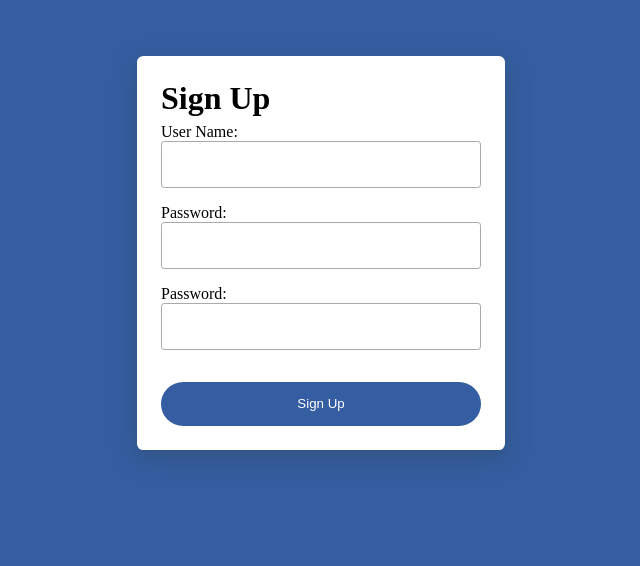
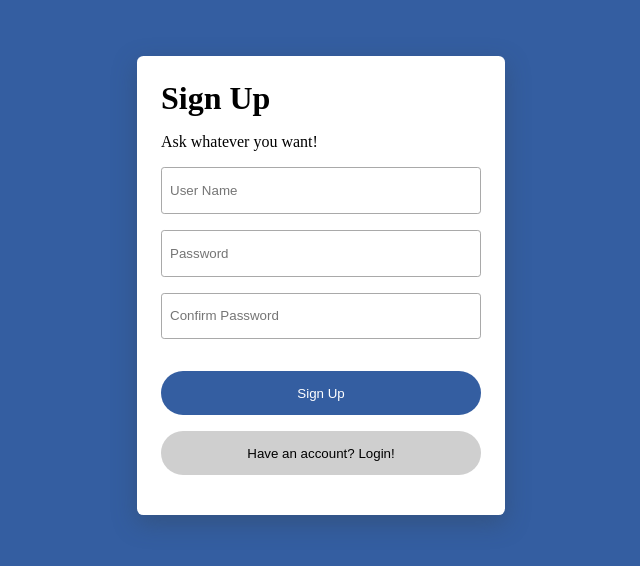
Before and after one commit to YanzhenHuang/CISC3003-Final-Project, a PHP site: page /signup.php in a window 1280 px wide. Shown: the top 566 px of the page, without its empty margins (319-959 px from the left). Run offline with PHP 8.4, Linux system fonts and the light colour scheme.

Commit message:
[login.php, signup,php, syles.css] <Add> Add page directions.

```diff
--- a/public/css/styles.css
+++ b/public/css/styles.css
@@ -1,5 +1,9 @@
 :root {
     --theme-color: #345ea1;
+    --theme-color-transparent: #345ea15f;
+    --light-gray: rgb(207, 207, 207);
+    --heavy-gray: rgb(169, 169, 169);
+    --heavy-gray-transparent: rgba(35, 35, 35, 0.087);
 }
 
 html,
@@ -45,7 +49,7 @@ body {
     max-width: 50rem;
     border-style: solid;
     border-radius: 0.2rem;
-    border-color: rgb(169, 169, 169);
+    border-color: var(--heavy-gray);
     border-width: 0.12rem;
 }
 
@@ -59,10 +63,11 @@ body {
 }
 
 /* Submit Button */
-.submit-btn {
+.btn {
     display: block;
     margin: 0 auto;
     margin-top: 2rem;
+    margin-bottom: 1rem;
     width: 100%;
     padding: 0.9rem;
     border-radius: 3rem;
@@ -70,11 +75,21 @@ body {
     background: var(--theme-color);
     color: white;
     border: none;
-    transition: transform 0.2s ease-in-out;
+    transition: transform 0.3s ease-in-out, box-shadow 0.3s ease-in-out;
 }
 
-.submit-btn:hover {
+.btn.secondary {
+    margin-top: 0;
+    color: black;
+    background: var(--light-gray);
+}
+
+.btn:hover {
     cursor: pointer;
     transform: scale(1.02);
-    box-shadow: #345ea15f 0px 8px 15px;
+    box-shadow: var(--theme-color-transparent) 0px 8px 15px;
 }
+
+.btn.secondary:hover {
+    box-shadow: var(--heavy-gray-transparent) 0px 8px 15px;
+}
--- a/public/signup.php
+++ b/public/signup.php
@@ -12,32 +12,39 @@
 <body>
     <div class="login-signin-panel">
         <h1>Sign Up</h1>
+        <p>Ask whatever you want!</p>
 
         <!-- User Submit Form-->
         <form action="./php/process-signup.php" method="post">
             <!-- User Name -->
             <div class="label-and-text-input">
-                <lable for="u_name">User Name:</lable>
-                <input type="text" id="u_name" name="u_name">
+                <input type="text" id="u_name" name="u_name" placeholder="User Name">
             </div>
 
             <!-- Password -->
             <div class="label-and-text-input">
-                <label for="u_pwd">Password: </label>
-                <input type="text" id="u_pwd" name="u_pwd">
+                <input type="text" id="u_pwd" name="u_pwd" placeholder="Password">
             </div>
 
             <!-- Confirm Password -->
             <div class="label-and-text-input">
-                <label for="u_pwd">Password: </label>
-                <input type="text" id="u_confirm_pwd" name="u_confirm_pwd">
+                <input type="text" id="u_confirm_pwd" placeholder="Confirm Password">
             </div>
 
             <!-- Submit Button -->
-            <input type="submit" value="Sign Up" class="submit-btn"></input>
+            <input type="submit" value="Sign Up" class="btn"></input>
+
         </form>
+        <!-- To Login Page Button -->
+        <button values="Sign Up" class="btn secondary" id="have-acc">Have an account? Login!</button>
     </div>
 
 </body>
+<script>
+    document.querySelector('#have-acc').addEventListener('click', (e) => {
+        e.preventDefault();
+        window.location.href = "login.php";
+    });
+</script>
 
 </html>
```
Also changed, not shown: public/login.php (+15 -5 lines).
